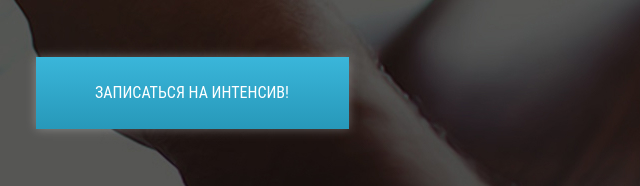
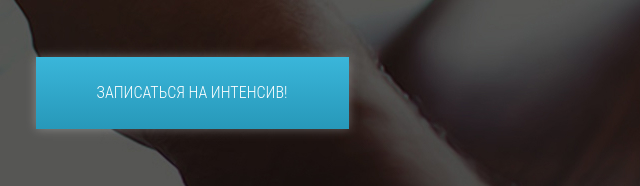
Before and after one commit to Mr7Art/Layout-Practice, a plain HTML site: page Easy layout/Site 1/index.html in a window 1280 px wide. Shown: the part 440-626 px from the top of the page, 448-1088 px from the left. Drawn offline with Linux system fonts and the light colour scheme.

Commit message:
Fix CSS after CSS validator

```diff
--- a/Easy layout/Site 1/style.css
+++ b/Easy layout/Site 1/style.css
@@ -16,7 +16,7 @@ button{
     padding: 0 0;
     font-family: 'Roboto Condensed', sans-serif;
     font-size: 16px;
-    font-weight: thin;
+    font-weight: 100;
     text-transform: uppercase;
     color: #FFFFFF;
     box-shadow: 0px 0px 10px rgba(217, 217, 217, 0.4);
```
